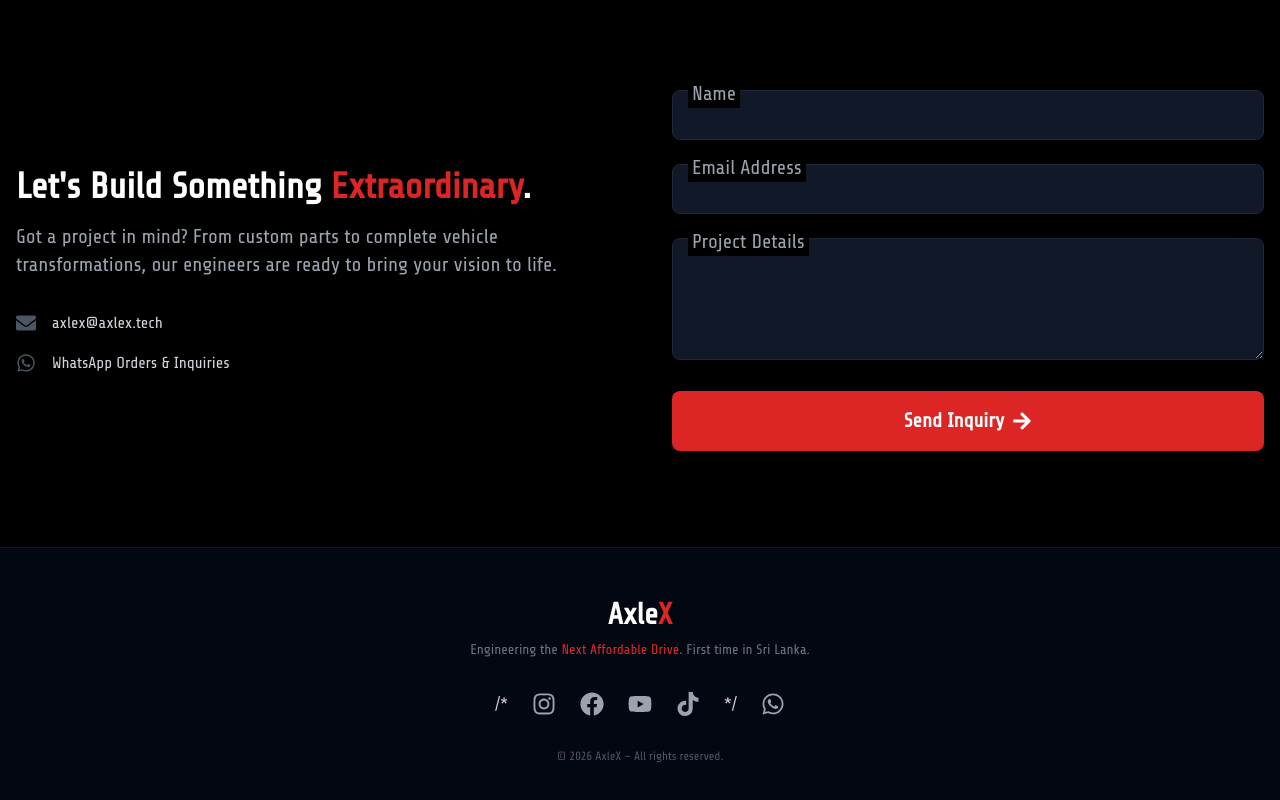
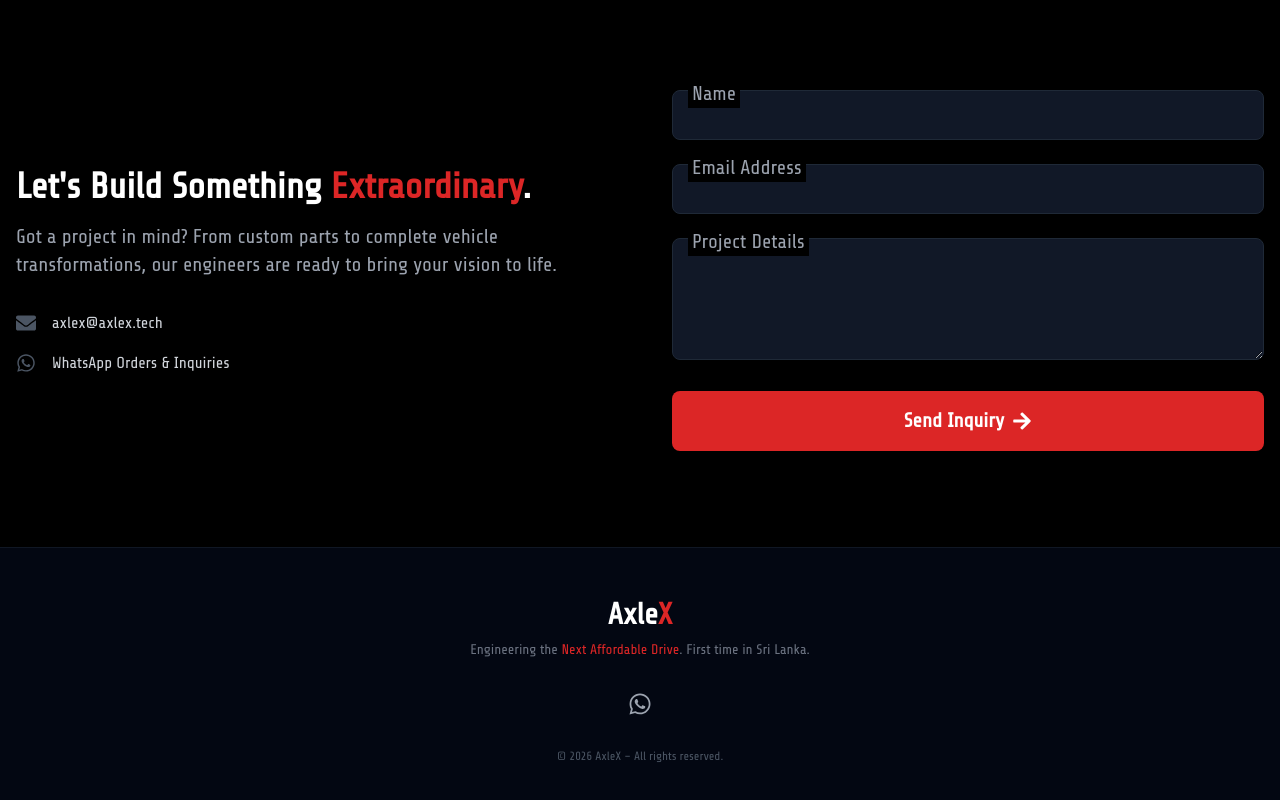
Before and after one commit to chamithgamage99/axlex-website, a Next.js app: page / in a window 1280 px wide. Shown: the part 2805-3605 px from the top of the page. Built offline with nearby package versions, Linux system fonts and the light colour scheme.

Commit message:
Update layout.tsx

```diff
--- a/app/layout.tsx
+++ b/app/layout.tsx
@@ -78,11 +78,13 @@ const Footer = () => (
         Engineering the <span className="text-red-600">Next Affordable Drive</span>. First time in Sri Lanka.
       </p>
       <div className="flex gap-6 my-8 justify-center">
-     /*  <a href="https://www.instagram.com/your_instagram" aria-label="Instagram" target="_blank" rel="noopener noreferrer" className="text-gray-400 hover:text-pink-500 transition-colors"><FaInstagram size={24} /></a>
+        {/*
+        <a href="https://www.instagram.com/your_instagram" aria-label="Instagram" target="_blank" rel="noopener noreferrer" className="text-gray-400 hover:text-pink-500 transition-colors"><FaInstagram size={24} /></a>
        <a href="https://www.facebook.com/your_facebook" aria-label="Facebook" target="_blank" rel="noopener noreferrer" className="text-gray-400 hover:text-blue-600 transition-colors"><FaFacebook size={24} /></a>
        <a href="https://www.youtube.com/your_youtube" aria-label="YouTube" target="_blank" rel="noopener noreferrer" className="text-gray-400 hover:text-red-600 transition-colors"><FaYoutube size={24} /></a>
-       <a href="https://www.tiktok.com/@your_tiktok" aria-label="TikTok" target="_blank" rel="noopener noreferrer" className="text-gray-400 hover:text-white transition-colors"><FaTiktok size={24} /></a> */
-        <a href="https://wa.me/94719686487" aria-label="WhatsApp" target="_blank" rel="noopener noreferrer" className="text-gray-400 hover:text-green-500 transition-colors"><FaWhatsapp size={24} /></a>
+       <a href="https://www.tiktok.com/@your_tiktok" aria-label="TikTok" target="_blank" rel="noopener noreferrer" className="text-gray-400 hover:text-white transition-colors"><FaTiktok size={24} /></a>
+       */}
+       <a href="https://wa.me/94719686487" aria-label="WhatsApp" target="_blank" rel="noopener noreferrer" className="text-gray-400 hover:text-green-500 transition-colors"><FaWhatsapp size={24} /></a>
       </div>
       <p className="text-xs text-gray-600">
         &copy; {new Date().getFullYear()} AxleX – All rights reserved.
```
